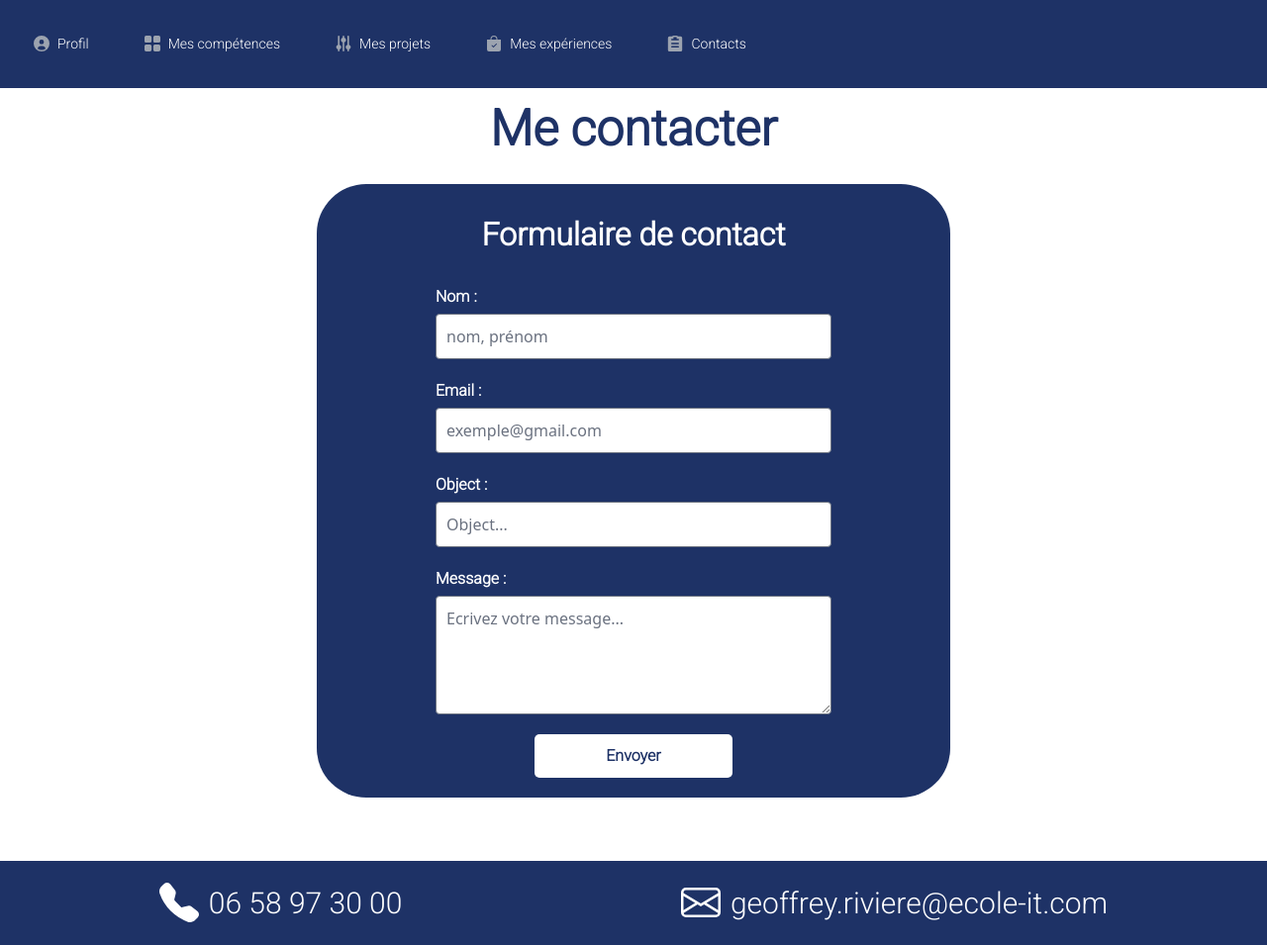
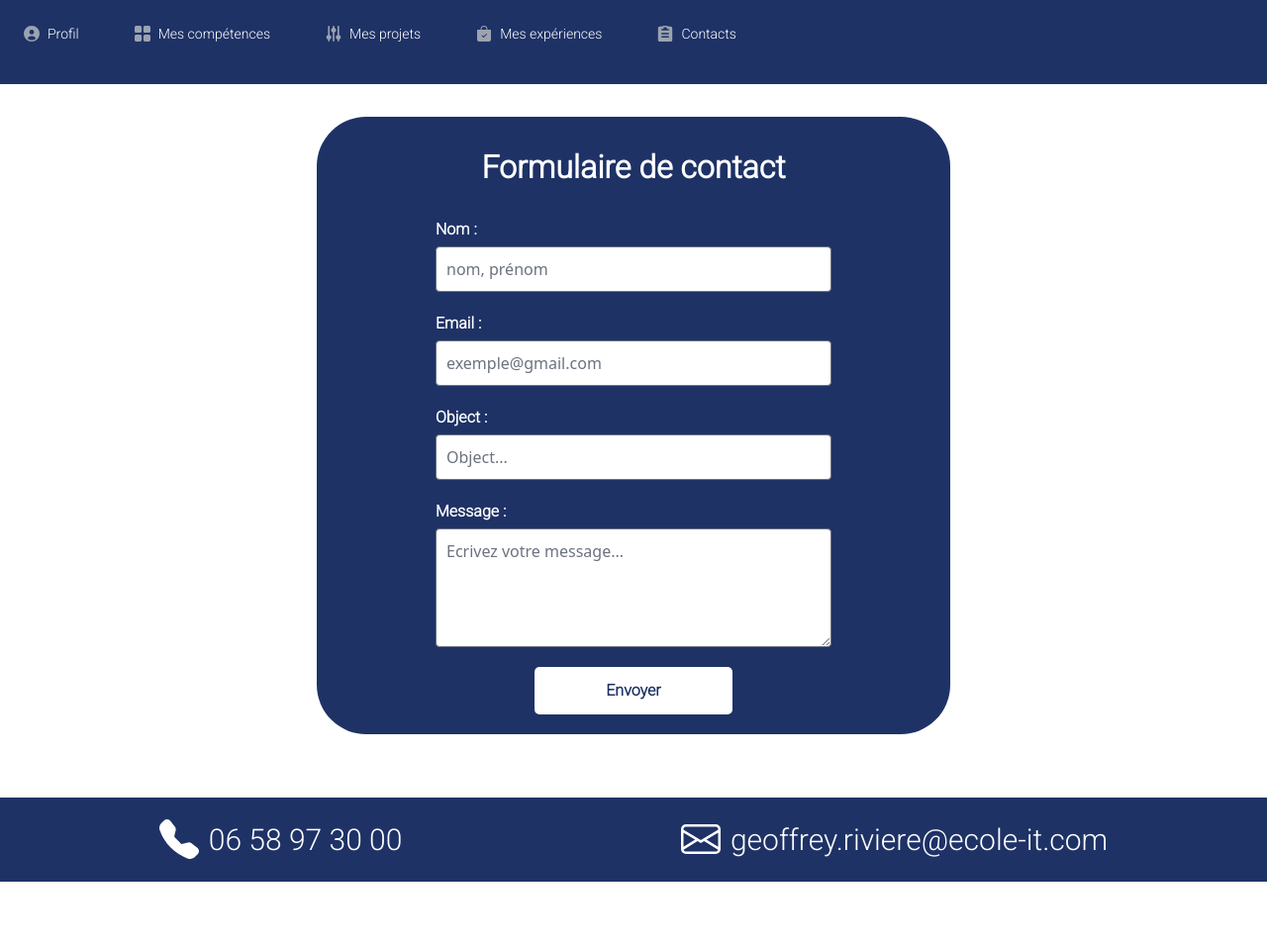
Before and after one commit to Geoffreyriv974/Portfolio, a PHP site: page /contact.php in a window 1280 px wide. Shown: the whole page at 99% size. After the commit the page ends 891 px from the top, so only its background shows below. Run offline with PHP 8.4, Linux system fonts and the light colour scheme; some libraries are stand-ins or nearby versions.

Commit message:
modification css page contact

```diff
--- a/contact.php
+++ b/contact.php
@@ -14,7 +14,7 @@
 </head>
 <body>
 <header>
-    <div class="site position-fixed z-index">
+    <div class="position-fixed z-index">
         <ul class="flex flex-wrap -mb-px text-sm font-medium text-center text-gray-500 dark:text-gray-400 menu border-gray-200 dark:border-gray-700">
             <li class="me-2">
                 <a href="index.php" class="inline-flex items-center justify-center p-4 border-b-2 border-transparent rounded-t-lg hover:text-gray-600 hover:border-gray-300 dark:hover:text-gray-300 group">
@@ -78,7 +78,9 @@
                         <textarea id="message" name="message" required placeholder="Ecrivez votre message..."></textarea>
                     </div>
                     <div class="form-group btn-mail">
-                        <button type="submit"><strong>Envoyer</strong></button>
+                        <button type="submit">
+                            <strong>Envoyer</strong>
+                        </button>
                     </div>
                 </form>
             </div>
@@ -100,6 +102,5 @@
     </div>
 </footer>
 <script src="https://cdn.jsdelivr.net/npm/bootstrap@5.3.0-alpha3/dist/js/bootstrap.bundle.min.js" integrity="sha384-ENjdO4Dr2bkBIFxQpeoTz1HIcje39Wm4jDKdf19U8gI4ddQ3GYNS7NTKfAdVQSZe" crossorigin="anonymous"></script>
-
 </body>
 </html>
--- a/css/contact.css
+++ b/css/contact.css
@@ -4,10 +4,7 @@ body{
     font-family: 'Roboto', sans-serif;
 }
 header{
-    height: 100px;
-    background-image: url("../image/Cloudy.svg");
-    background-size: cover;
-    background-position: center center;
+    height: 2rem;
 }
 main{
     background-color: white;
@@ -27,16 +24,24 @@ main h1{
     font-size: 50px;
     font-family: 'Roboto', sans-serif;
 }
-.site{
+.z-index{
     position: fixed;
     z-index: 9999;
     display: flex;
     align-items: center;
-    padding: 10px;
     width: 100%;
     background-color: #1E3266;
     flex-direction: row;
     justify-content: flex-start;
+    padding-bottom: 1rem;
+}
+.mes_sites{
+    display: flex;
+    justify-content: space-around;
+    flex-direction: row;
+    align-items: flex-end;
+    padding: 10px;
+    border-radius: 5px;
 }
 
 .menu {
@@ -46,10 +51,6 @@ main h1{
     padding: 0;
 }
 
-.menu li {
-    margin-right: 20px;
-}
-
 .menu li:last-child {
     margin-right: 0;
 }
@@ -57,29 +58,14 @@ main h1{
 .menu a {
     color: white;
     text-decoration: none;
-    padding: 10px;
     border-radius: 5px;
     transition: background-color 0.3s ease;
     font-family: 'Roboto', sans-serif;
+    flex: 1;
 }
 
 .menu a:hover {
-    background-color: blue;
     color: white;
-}
-
-.menu-burger {
-    display: none;
-    cursor: pointer;
-}
-
-.menu-burger span {
-    display: block;
-    width: 30px;
-    height: 5px;
-    margin-bottom: 5px;
-    background-color: white;
-    border-radius: 5px;
 }
 
 
@@ -141,14 +127,17 @@ main h1{
     color: #1E3266;
     border-radius: 5px;
     cursor: pointer;
-    transition: background-color 1s ease;
+    transition: background-color 1.5s ease;
     margin: 0 0 5% 0;
     width: 50%;
     font-family: 'Roboto', sans-serif;
+    align-items: center;
+    height: 3rem;
 }
 .form-group button:hover{
-    background-color: blue;
+    background-color: #1E3266;
     color: white;
+    border: solid 2px white;
 }
 
 
--- a/css/project.css
+++ b/css/project.css
@@ -17,11 +17,11 @@
 }
 
 .project-info h5 {
-    font-size: 2em;
-    margin-top: 10px;
+    font-size: 2rem;
     font-family: 'Roboto', sans-serif;
     color: #1E3266;
     font-weight: 700;
+    padding: 1rem 0;
 }
 
 .picture_project{
--- a/index.php
+++ b/index.php
@@ -19,7 +19,7 @@
 </head>
 <body>
 <header id="header">
-    <div class="site position-fixed z-index">
+    <div class="position-fixed z-index">
         <ul class="flex flex-wrap -mb-px text-sm font-medium text-center text-gray-500 dark:text-gray-400 menu border-gray-200 dark:border-gray-700">
             <li class="me-2">
                 <a href="#header" class="inline-flex items-center justify-center p-4 border-b-2 border-transparent rounded-t-lg hover:text-gray-600 hover:border-gray-300 dark:hover:text-gray-300 group">
```
Also changed, not shown: css/style.css (+0 -9 lines), global.js (+0 -150 lines).
